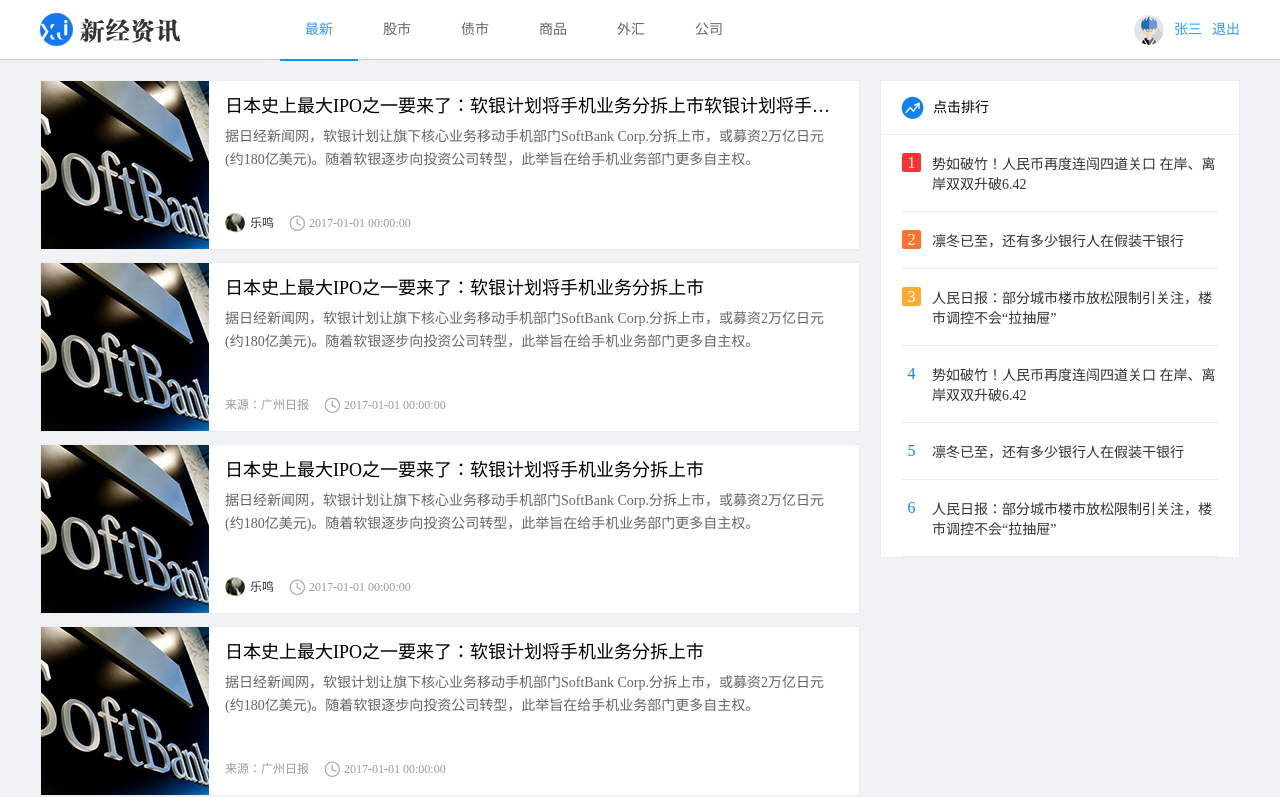
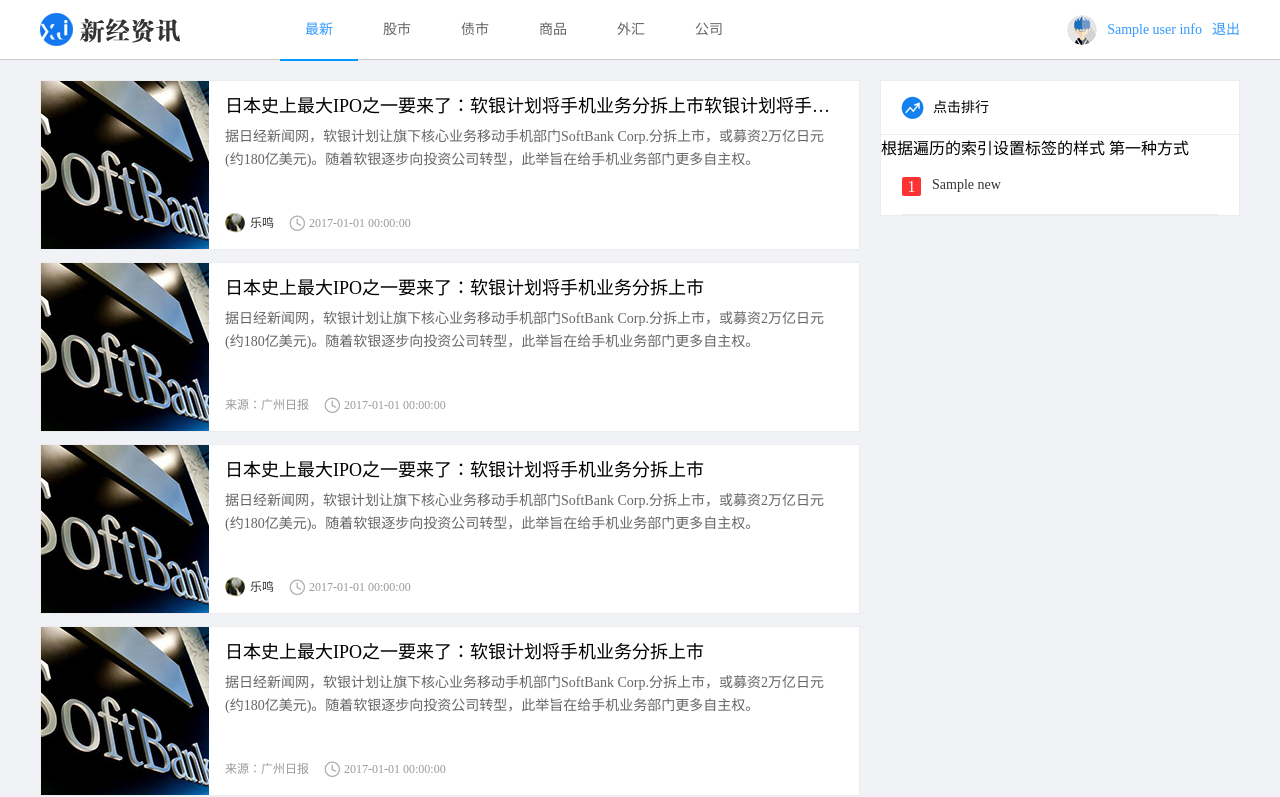
Before and after one commit to auhjin/FlaskNewsWEB, a Python web app: template info/templates/news/index.html in a window 1280 px wide. Shown: the top 797 px of the page. Run offline with Jinja, Linux system fonts and the light colour scheme; the template is opened without the code that fills it: most values are stand-ins (such as "Sample title", 1, 10 or a date in 2020).

Commit message:
热门新闻排行展示

```diff
--- a/config.py
+++ b/config.py
@@ -18,6 +18,7 @@
     #配置MySQL信息
     SQLALCHEMY_DATABASE_URI = "mysql+pymysql://root:root@localhost:3306/phm"
     SQLALCHEMY_TRACK_MODIFICATIONS = False
+    SQLALCHEMY_COMMIT_ON_TEARDOWN =True
 
     #配置Redis信息
     REDIS_HOST = "127.0.0.1"
--- a/info/templates/news/index.html
+++ b/info/templates/news/index.html
@@ -35,8 +35,8 @@
                 <!-- 用户登录后显示下面，隐藏上面 -->
                 <div class="user_login fr">
                     <img src="../../static/news/images/person01.png" class="lgin_pic">
-{#                    <a href="#">{{ data.user_info.nick_name }}</a>#}
-                        <a href="#">张三</a>
+                    <a href="#">{{ data.user_info.nick_name }}</a>
+{#                        <a href="#">张三</a>#}
                     <a href="#" onclick="logout()">退出</a>
                 </div>
             {% else %}
@@ -104,35 +104,35 @@
             </div>
             <ul class="rank_list">
 
-                {# 遍历热门新闻 #}
-{#                {% for news in data.news_list %}#}
-                    {# 根据遍历的索引设置标签的样式 #}
-                    {# 第一种方式 #}
+{#                 遍历热门新闻#}
+                {% for news in data.news_list %}
+                     根据遍历的索引设置标签的样式
+                     第一种方式
 
-{#                    {% if loop.index == 1 %}#}
-{#                        <li><span class="first">{{ loop.index }}</span><a href="#">{{ news.title }}</a></li>#}
-{#                    {% elif loop.index == 2 %}#}
-{#                        <li><span class="second">{{ loop.index }}</span><a href="#">{{ news.title }}</a></li>#}
-{#                    {% elif loop.index == 3 %}#}
-{#                        <li><span class="third">{{ loop.index }}</span><a href="#">{{ news.title }}</a></li>#}
-{#                    {% else %}#}
-{#                        <li><span class="">{{ loop.index }}</span><a href="#">{{ news.title }}</a></li>#}
-{#                    {% endif %}#}
+                    {% if loop.index == 1 %}
+                        <li><span class="first">{{ loop.index }}</span><a href="#">{{ news.title }}</a></li>
+                    {% elif loop.index == 2 %}
+                        <li><span class="second">{{ loop.index }}</span><a href="#">{{ news.title }}</a></li>
+                    {% elif loop.index == 3 %}
+                        <li><span class="third">{{ loop.index }}</span><a href="#">{{ news.title }}</a></li>
+                    {% else %}
+                        <li><span class="">{{ loop.index }}</span><a href="#">{{ news.title }}</a></li>
+                    {% endif %}
 
 
                     {# 第二种方式 #}
 {#                     <li><span class="{{ loop.index | my_filter }}">{{ loop.index }}</span><a href="#">{{ news.title }}</a></li>#}
 
-{#                {% endfor %}#}
+                {% endfor %}
 
 
 
-                <li><span class="first">1</span><a href="#">势如破竹！人民币再度连闯四道关口 在岸、离岸双双升破6.42</a></li>
-                <li><span class="second">2</span><a href="#">凛冬已至，还有多少银行人在假装干银行</a></li>
-                <li><span class="third">3</span><a href="#">人民日报：部分城市楼市放松限制引关注，楼市调控不会“拉抽屉”</a></li>
-                <li><span>4</span><a href="#">势如破竹！人民币再度连闯四道关口 在岸、离岸双双升破6.42</a></li>
-                <li><span>5</span><a href="#">凛冬已至，还有多少银行人在假装干银行</a></li>
-                <li><span>6</span><a href="#">人民日报：部分城市楼市放松限制引关注，楼市调控不会“拉抽屉”</a></li>
+{#                <li><span class="first">1</span><a href="#">势如破竹！人民币再度连闯四道关口 在岸、离岸双双升破6.42</a></li>#}
+{#                <li><span class="second">2</span><a href="#">凛冬已至，还有多少银行人在假装干银行</a></li>#}
+{#                <li><span class="third">3</span><a href="#">人民日报：部分城市楼市放松限制引关注，楼市调控不会“拉抽屉”</a></li>#}
+{#                <li><span>4</span><a href="#">势如破竹！人民币再度连闯四道关口 在岸、离岸双双升破6.42</a></li>#}
+{#                <li><span>5</span><a href="#">凛冬已至，还有多少银行人在假装干银行</a></li>#}
+{#                <li><span>6</span><a href="#">人民日报：部分城市楼市放松限制引关注，楼市调控不会“拉抽屉”</a></li>#}
 
             </ul>
         </div>
```
Also changed, not shown: info/modules/index/views.py (+14 -4 lines), info/modules/passport/views.py (+8 -0 lines).
